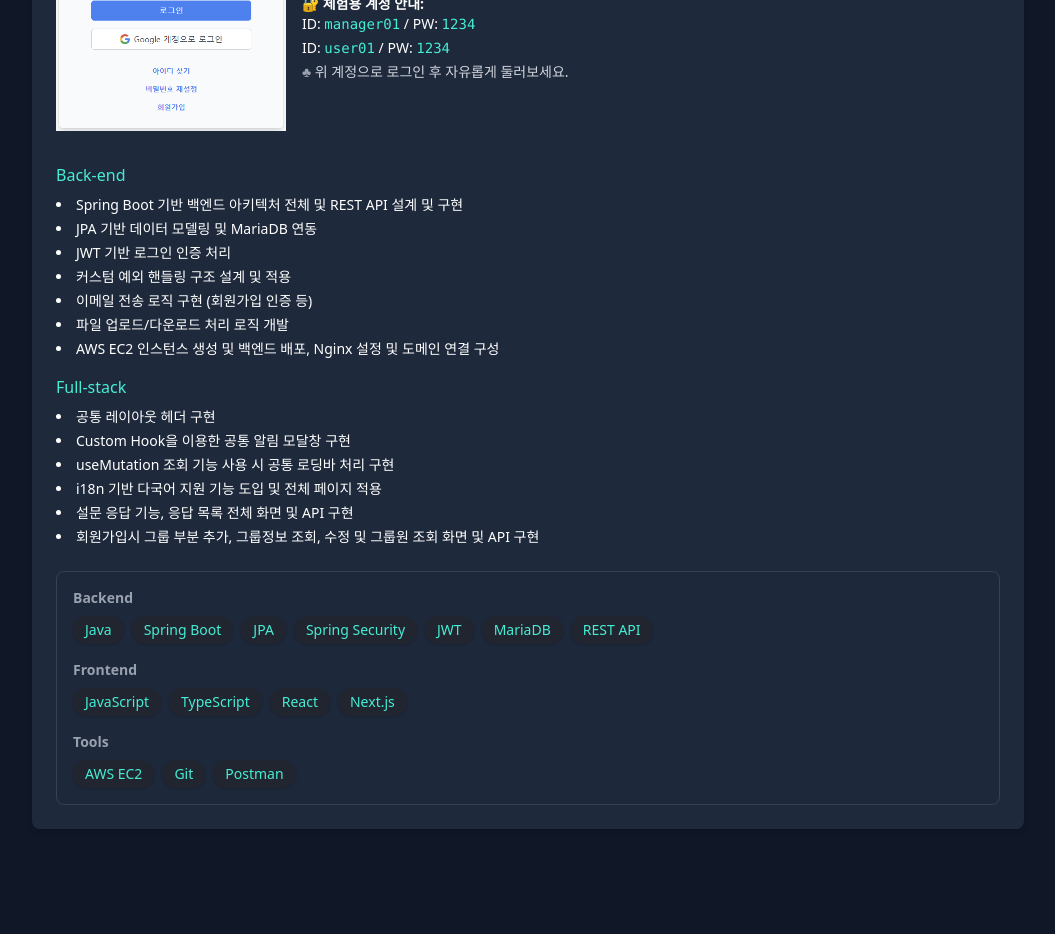
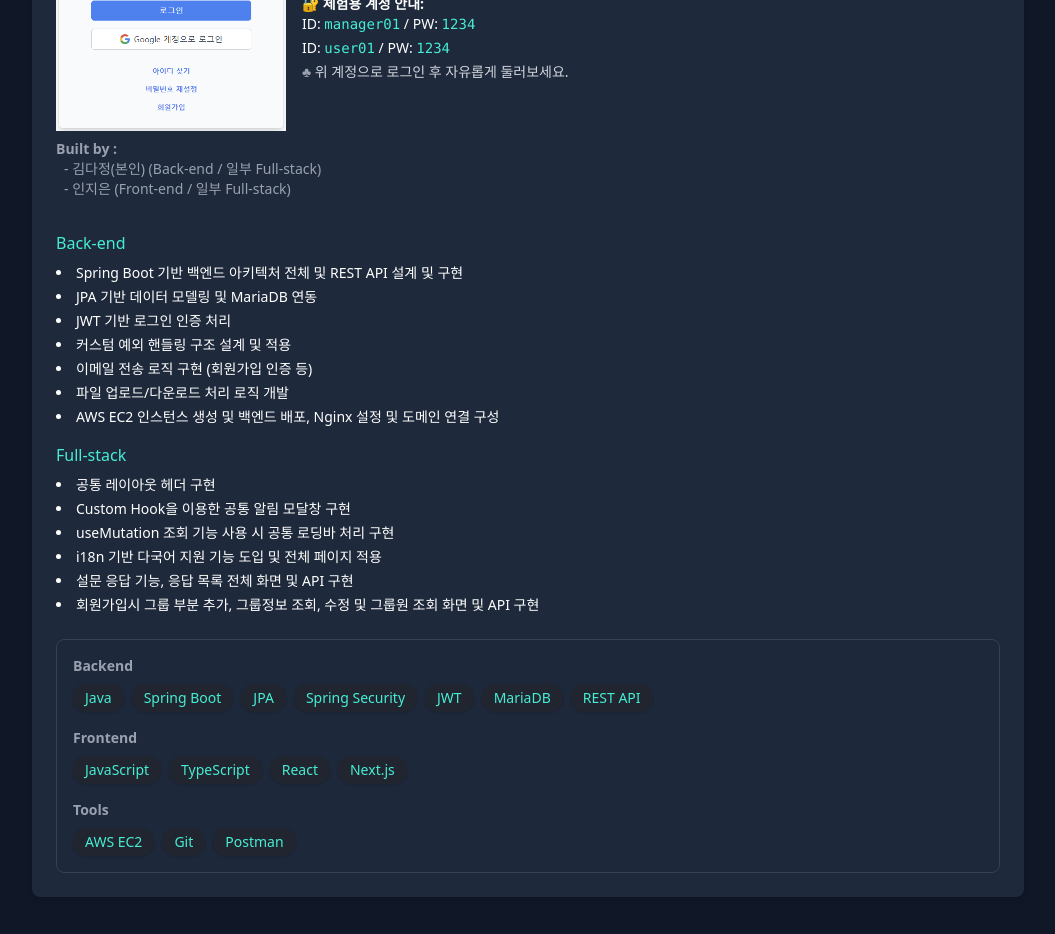
Before and after one commit to uwhami/uwhami.github.io, a Next.js app: page / in a window 1280 px wide. Shown: the part 5580-6514 px from the top of the page, without its empty margins (112-1167 px from the left). Built offline with nearby package versions, Linux system fonts and the light colour scheme.

Commit message:
Add Built by in Project Section

```diff
--- a/data/projects/projects.ko.json
+++ b/data/projects/projects.ko.json
@@ -18,7 +18,7 @@
       "period": "2024.11 - 진행 중",
       "members": [
         {
-          "name": "김다정(나)",
+          "name": "김다정(본인)",
           "role": "Back-end / 일부 Full-stack"
         },
         {
--- a/public/data/projects/projects.ko.json
+++ b/public/data/projects/projects.ko.json
@@ -18,7 +18,7 @@
       "period": "2024.11 - 진행 중",
       "members": [
         {
-          "name": "김다정(나)",
+          "name": "김다정(본인)",
           "role": "Back-end / 일부 Full-stack"
         },
         {
--- a/src/components/Projects.tsx
+++ b/src/components/Projects.tsx
@@ -78,10 +78,6 @@ export default function Projects() {
                                          alt="Surveymate login"
 
                                     />
-                                    {/*<button*/}
-                                    {/*    className="px-6 py-2 rounded-md bg-white text-black font-semibold shadow cursor-pointer">*/}
-                                    {/*    SURVEY MATE*/}
-                                    {/*</button>*/}
                                 </a>
 
                                 {/* 우측: Live / GitHub 링크 */}
@@ -138,6 +134,15 @@ export default function Projects() {
                                 </div>
                             </div>
 
+                            <div className="mt-2 text-sm text-gray-400">
+                                <strong>Built by :</strong>
+                                {project.members.map((member, idx) => (
+                                    <div key={idx} className="ml-2">
+                                        - {member.name} ({member.role})
+                                    </div>
+                                ))}
+                            </div>
+
 
                             <div className="mt-8">
                                 {project.role.map((role, idx) => (
```
Also changed, not shown: 404.html (+1 -1 lines), index.html (+1 -1 lines), index.txt.
